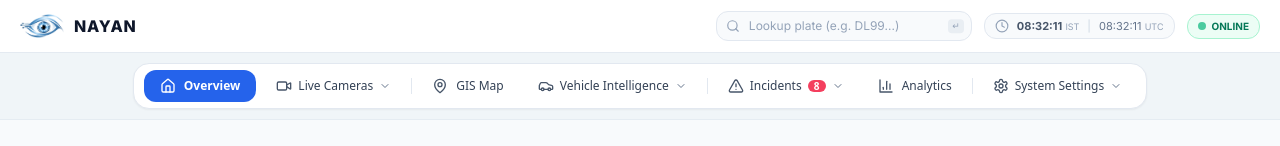
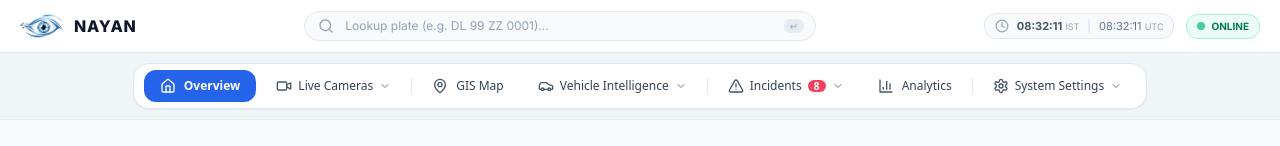
Before and after one commit to nvmakshay24-cpu/NAYAN-BB, a React (Vite) app in the folder frontend/: page / in a window 1280 px wide. Shown: the top 146 px of the page. Built offline with nearby package versions, Linux system fonts and the light colour scheme; no server answers; the HTML template or start-up script is replaced by a standard one.

Commit message:
feat: extend search bar and position in top center header

```diff
--- a/frontend/src/layouts/DashboardLayout.tsx
+++ b/frontend/src/layouts/DashboardLayout.tsx
@@ -99,7 +99,7 @@ export const DashboardLayout: React.FC<DashboardLayoutProps> = ({
       {/* 1. TOP COMMAND BAR (LANE 1: BRAND + CONTROLS)                 */}
       {/* ------------------------------------------------------------- */}
       <header className="bg-white border-b border-slate-200/90 shadow-2xs relative z-[1050] select-none shrink-0 px-5 py-2.5">
-        <div className="max-w-[1700px] mx-auto flex items-center justify-between gap-4">
+        <div className="max-w-[1700px] mx-auto flex items-center justify-between gap-6">
 
           {/* LEFT: BRAND IDENTITY */}
           <div
@@ -116,23 +116,25 @@ export const DashboardLayout: React.FC<DashboardLayoutProps> = ({
             </span>
           </div>
 
-          {/* RIGHT: SEARCH, STATUS & CLOCKS */}
-          <div className="flex items-center space-x-3 shrink-0">
-            {/* Quick Search Input */}
-            <form onSubmit={handleSearchSubmit} className="relative w-52 sm:w-64">
-              <Search className="w-3.5 h-3.5 text-slate-400 absolute left-2.5 top-1/2 -translate-y-1/2 pointer-events-none" />
+          {/* TOP CENTER: EXTENDED SEARCH BAR */}
+          <div className="flex-1 max-w-xl mx-auto flex justify-center">
+            <form onSubmit={handleSearchSubmit} className="relative w-full max-w-lg">
+              <Search className="w-4 h-4 text-slate-400 absolute left-3.5 top-1/2 -translate-y-1/2 pointer-events-none" />
               <input
                 type="text"
                 value={globalSearch}
                 onChange={e => setGlobalSearch(e.target.value)}
-                placeholder="Lookup plate (e.g. DL99...)"
-                className="w-full pl-8 pr-7 py-1.5 rounded-xl border border-slate-200 bg-slate-50 text-xs font-mono placeholder:text-slate-400 focus:outline-none focus:bg-white focus:border-blue-500 transition-colors shadow-2xs"
+                placeholder="Lookup plate (e.g. DL 99 ZZ 0001)..."
+                className="w-full pl-10 pr-9 py-1.5 rounded-full border border-slate-200 bg-slate-50/90 hover:bg-slate-50 text-xs font-['Inter'] placeholder:text-slate-400 focus:outline-none focus:bg-white focus:border-blue-500 focus:ring-2 focus:ring-blue-100 transition-all shadow-2xs"
               />
-              <kbd className="absolute right-2 top-1/2 -translate-y-1/2 text-[9px] font-mono text-slate-400 bg-slate-200/70 px-1 rounded">
+              <kbd className="absolute right-3 top-1/2 -translate-y-1/2 text-[10px] font-mono text-slate-400 bg-slate-200/80 px-1.5 py-0.5 rounded-md leading-none">
                 ↵
               </kbd>
             </form>
+          </div>
 
+          {/* RIGHT: STATUS & CLOCKS */}
+          <div className="flex items-center space-x-3 shrink-0">
             {/* Action Notice Toast */}
             {actionNotice && (
               <div className="hidden lg:flex items-center gap-1.5 px-2.5 py-1 rounded-xl bg-emerald-50 text-emerald-800 border border-emerald-200 text-xs font-mono animate-fadeIn">
```
